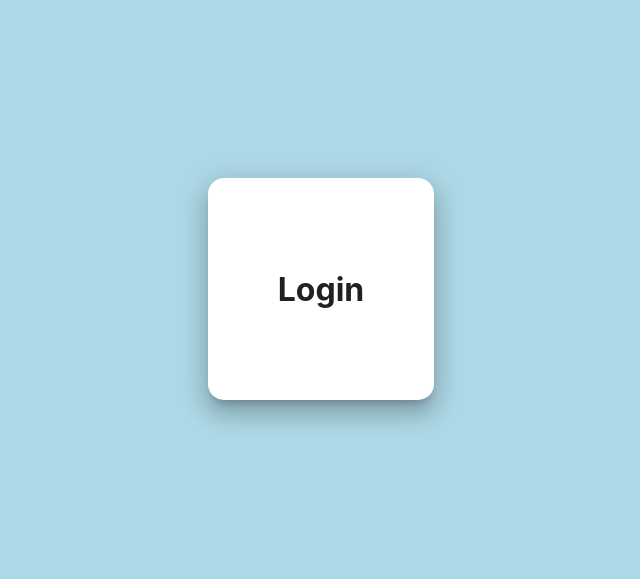
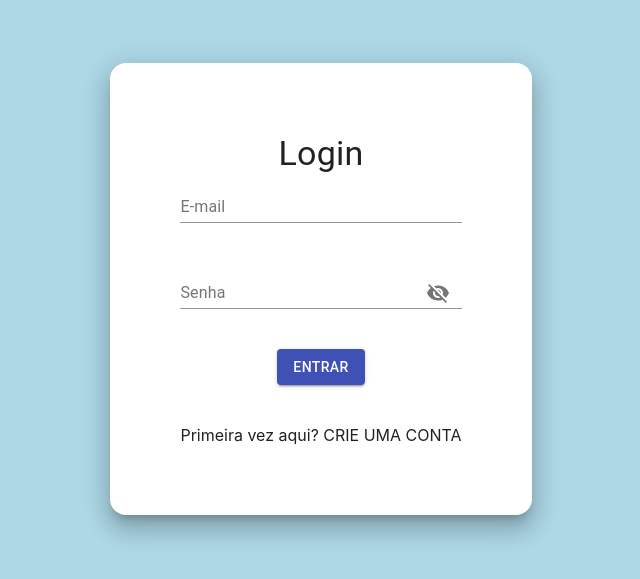
Before and after one commit to GabrielaBraun/desafio-front-mod3, a React (Create React App) app in the folder desafio-mod3/: page / in a window 1280 px wide. Shown: the part 111-690 px from the top of the page, without its empty margins (319-959 px from the left). Built offline with nearby package versions, Linux system fonts and the light colour scheme.

Commit message:
criando layout login

```diff
--- a/desafio-mod3/src/Componentes/Paginas/login.js
+++ b/desafio-mod3/src/Componentes/Paginas/login.js
@@ -1,14 +1,21 @@
 import React from 'react';
-import {Card} from '@material-ui/core';
+import {Button, Card, TextField, Typography} from '@material-ui/core';
 import './styles.css';
 import useStyles from './style';
+import InputSenha from '../InputSenha';
 
 function Login(){
     const classes = useStyles();
     return(
         <div className="container">
             <Card className={classes.card}>
-                <h1>Login</h1>
+                <Typography variant="h4" component="h2">Login</Typography>
+                    <div className={classes.columns}>
+                        <TextField label="E-mail" />
+                        <InputSenha label="Senha" id="senha" />
+                    </div>
+                <Button className={classes.button} variant="contained" color="primary">Entrar</Button>
+                <Typography variant="p" component="p">Primeira vez aqui? CRIE UMA CONTA</Typography>
             </Card>
         </div>
     )
```
Also changed, not shown: desafio-mod3/src/Componentes/InputSenha/index.js (indentation only).
